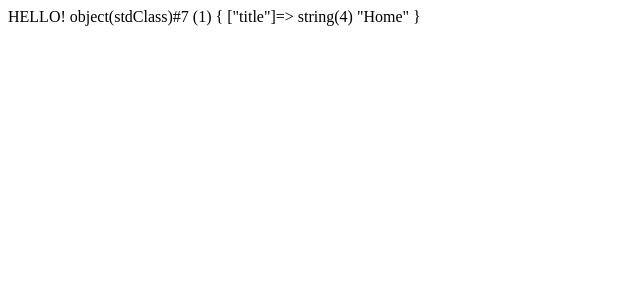
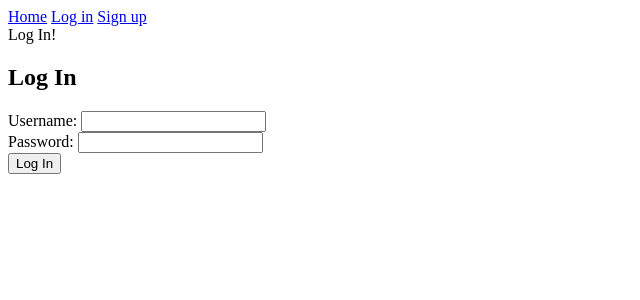
Before and after one commit to zaynetro/PHP_course, a PHP site: page /login in a window 1280 px wide. Shown: the top 300 px of the page, without its empty margins (0-640 px from the left). Run offline with PHP 8.4, Linux system fonts and the light colour scheme.

Commit message:
Create login and signup pages

```diff
--- a/system/classes/db.php
+++ b/system/classes/db.php
@@ -13,8 +13,8 @@
         $this->conn = new PDO("mysql:host={$host};dbname={$dbname}", $user, $pass);
         $this->conn->setAttribute(PDO::ATTR_ERRMODE, PDO::ERRMODE_EXCEPTION);
       } catch(PDOException $e) {
-          $this->not_working = true;
-          file_put_contents($C->DB_LOG, $e->getMessage(), FILE_APPEND);
+        $this->not_working = true;
+        file_put_contents($C->DB_LOG, $e->getMessage(), FILE_APPEND);
       }
 
     }
@@ -25,8 +25,7 @@
         $sth->execute($values);
         return $sth->fetchAll();
       } catch(PDOException $e) {
-          file_put_contents($C->DB_LOG, $e->getMessage(), FILE_APPEND);
-          return false;
+        file_put_contents($C->DB_LOG, $e->getMessage(), FILE_APPEND);
       }
     }
   }
--- /dev/null
+++ b/system/classes/pages/login.php
@@ -0,0 +1,23 @@
+<?php
+
+  class Login extends Page {
+
+    function __construct($pages = NULL) {
+      parent::__construct($pages);
+
+      $this->page->title = "Log In";
+
+      if(isset($_POST['username'])) $this->handle_post();
+    }
+
+    function handle_post() {
+      $username = $_POST['username'];
+      $password = $_POST['password'];
+
+      $user = $this->db->query("Select user_id FROM USERS WHERE (username=?) LIMIT 1", array($username));
+
+      // TO DO: compare password hashes
+    }
+
+  }
+?>
--- a/system/templates/header.php
+++ b/system/templates/header.php
@@ -5,3 +5,8 @@
     <title><?= $this->get_title() ?></title>
   </head>
   <body>
+    <header>
+      <a href='/'>Home</a>
+      <a href='/login'>Log in</a>
+      <a href='/signup'>Sign up</a>
+    </header>
--- /dev/null
+++ b/system/templates/login.php
@@ -0,0 +1,22 @@
+<?php $this->load_template("header"); ?>
+Log In!
+
+<div class='container'>
+
+  <h2>Log In</h2>
+  <form method='POST' action=''>
+    <div class='row'>
+      <label>Username: </label>
+      <input type='text' name='username' />
+    </div>
+    <div class='row'>
+      <label>Password: </label>
+      <input type='password' name='password' />
+    </div>
+    <div class='row'>
+      <input type='submit' value='Log In' />
+    </div>
+  </form>
+</div>
+
+<?php $this->load_template("footer"); ?>
```
Also changed, not shown: system/classes/pages/signup.php (added, +48 -0 lines), system/templates/signup.php (added, +29 -0 lines), .htaccess, README.md, 2 other files.
